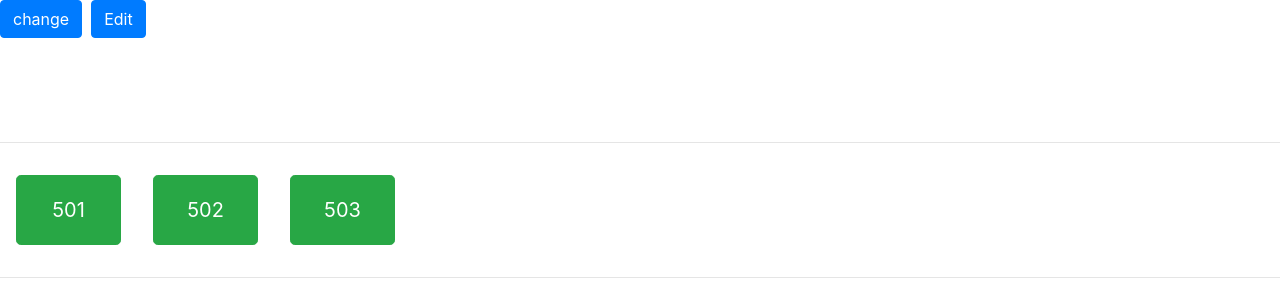
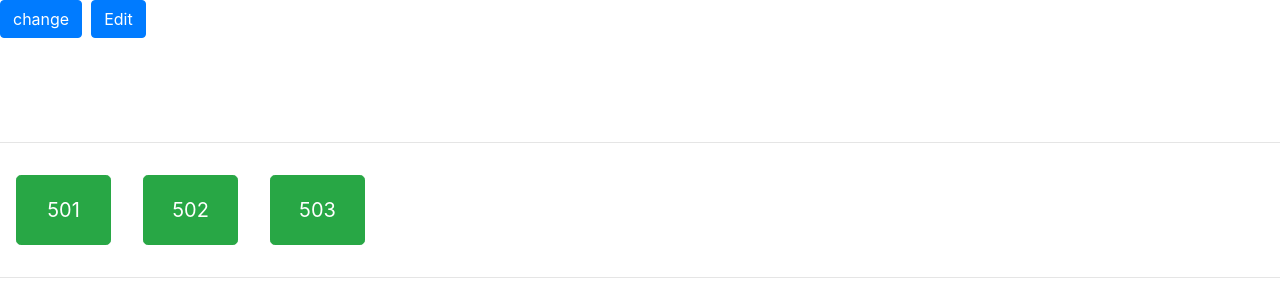
Before and after one commit to rupeshklr1/attends-sheet, a plain HTML site: page index.html in a window 1280 px wide. Shown: the top 294 px of the page. Drawn offline with nearby package versions, Linux system fonts and the light colour scheme.

Commit message:
update git

```diff
--- a/styless.css
+++ b/styless.css
@@ -21,7 +21,7 @@
     width: 100px;
 }
 .mybtn{
-    width: 105px;
+    width: 95px;
     height: 70px;
 }
 .nav-buttons{
```
